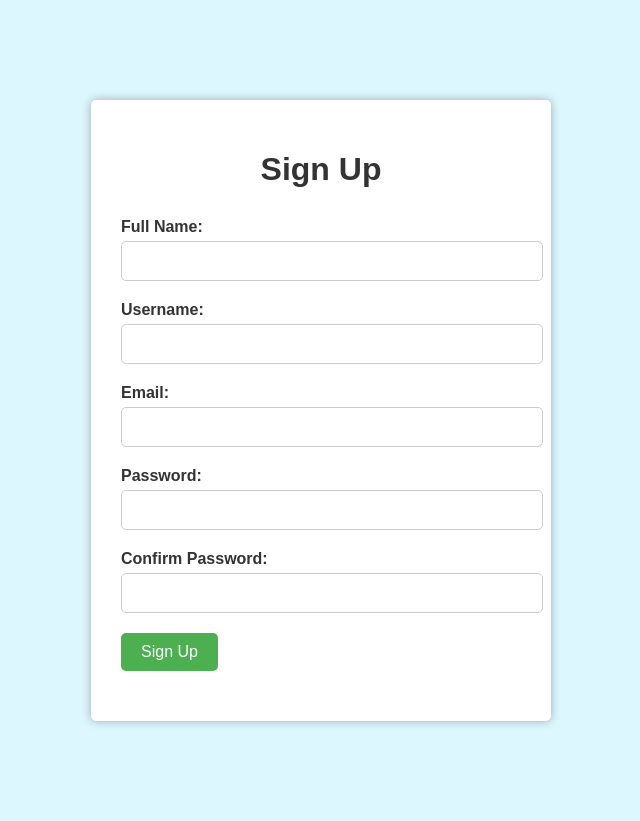
After one commit to lior610/book-shelf, a Flask app: template frontend/templates/signup.html in a window 1280 px wide. The commit adds this page. Shown: the whole page, without its empty margins (319-959 px from the left). Run offline with Flask 3, Linux system fonts and the light colour scheme; the template is opened without the code that fills it, so the values that code supplies are empty.

Commit message:
sign up page and add user functionality

```diff
--- a/books_database/connect.py
+++ b/books_database/connect.py
@@ -102,6 +102,7 @@ def book_by_genre(genre):
     genre_query = { "genres" : { "$in" : [genre] } }
     return jsonify(list(collection.find(genre_query, {'_id': False})))
 
+
 @app.route("/filter/<string:genre>/<string:language>")
 def filter_books(genre, language):
     """Filter books by genres and language
--- a/frontend/static/styles/login.css
+++ b/frontend/static/styles/login.css
@@ -3,7 +3,7 @@ body {
     font-family: Arial, sans-serif;
   }
 
-  .login-container {
+  .container {
     background-color: #FFF;
     width: 400px;
     margin: 100px auto;
@@ -38,6 +38,7 @@ body {
   }
 
   input[type="text"],
+  input[type="email"],
   input[type="password"] {
     width: 100%;
     padding: 10px;
--- a/frontend/templates/login.html
+++ b/frontend/templates/login.html
@@ -5,7 +5,7 @@
     <link rel="stylesheet" type="text/css" href="{{ url_for('static',filename='styles/login.css') }}">
   </head>
   <body>
-    <div class="login-container">
+    <div class="container">
       <h1>Login</h1>
       <form action="/" method="post">
         <div class="form-field">
@@ -29,6 +29,9 @@
         {% endif %}
       </div>
       {% endif %}
+      <div class="signup-link">
+        <p>Don't have an account? <a href="/signup">Sign Up</a></p>
+      </div>
     </div>
   </body>
 </html>
--- /dev/null
+++ b/frontend/templates/signup.html
@@ -0,0 +1,46 @@
+<!DOCTYPE html>
+<html>
+  <head>
+    <title>Sign Up</title>
+    <link rel="stylesheet" type="text/css" href="{{ url_for('static',filename='styles/login.css') }}">
+  </head>
+  <body>
+    <div class="container">
+      <h1>Sign Up</h1>
+      <form action="/signup" method="post">
+        <div class="form-field">
+          <label for="fullname">Full Name:</label>
+          <input type="text" id="fullname" name="fullname" required>
+        </div>
+        <div class="form-field">
+          <label for="username">Username:</label>
+          <input type="text" id="username" name="username" required>
+        </div>
+        <div class="form-field">
+          <label for="email">Email:</label>
+          <input type="email" id="email" name="email" required>
+        </div>
+        <div class="form-field">
+          <label for="password">Password:</label>
+          <input type="password" id="password" name="password" required>
+        </div>
+        <div class="form-field">
+          <label for="confirm-password">Confirm Password:</label>
+          <input type="password" id="confirm-password" name="confirm-password" required>
+        </div>
+        <div class="form-field">
+          <input type="submit" value="Sign Up">
+        </div>
+      </form>
+      {% if reason != "ok": %}
+      <div class="Incorrect-login">
+        {% if reason == "status-code": %}
+        <p>A problem accured during the sign up, please try again</p>
+        {% elif reason == "passwords": %}
+        <p>The passwords not match, try again</p>
+        {% endif %}
+      </div>
+      {% endif %}
+    </div>
+  </body>
+</html>
```
Also changed, not shown: frontend/display.py (+21 -0 lines), login/vault.py (+14 -1 lines).
